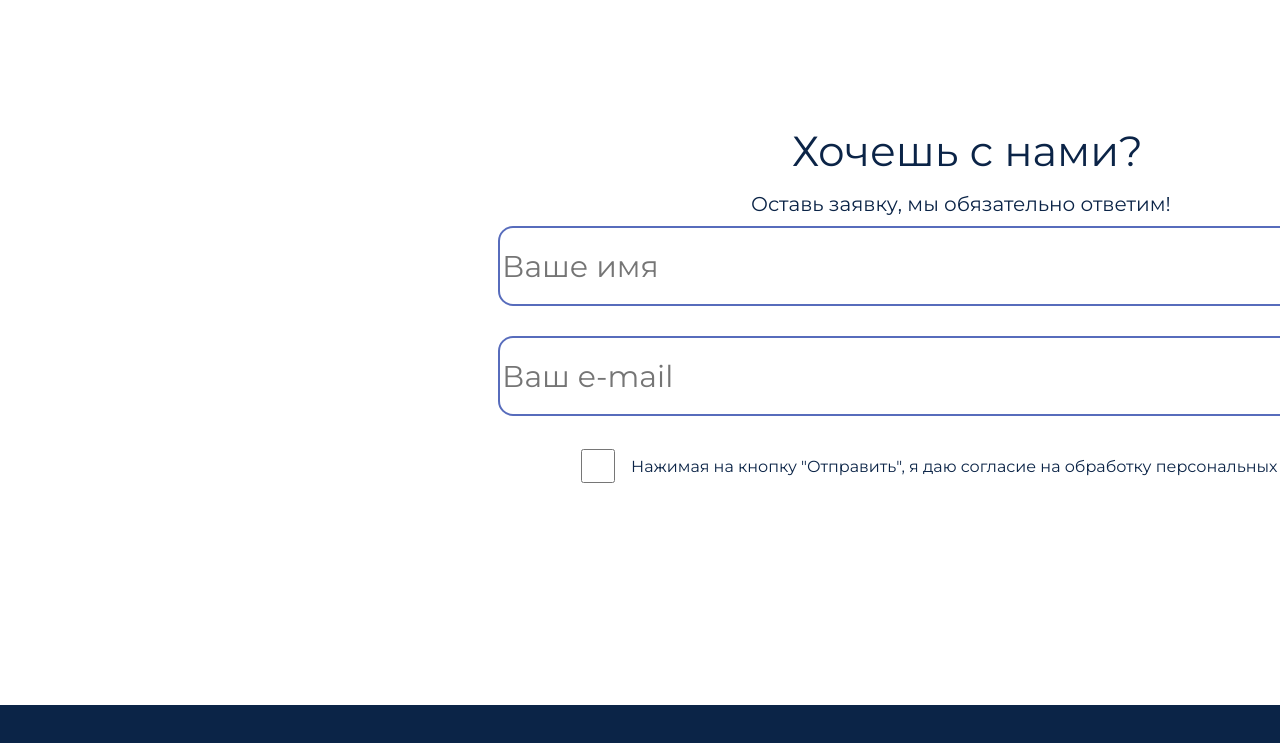
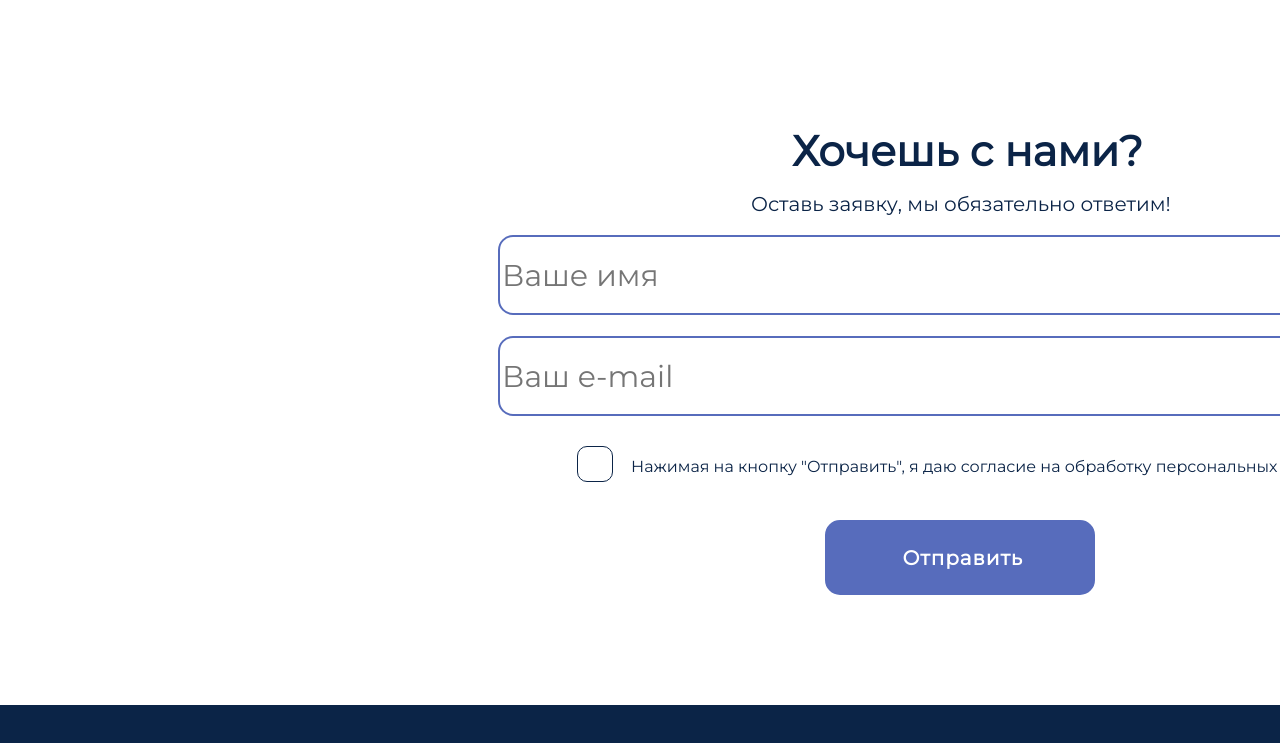
Before and after one commit to miramii-png/Jumanji, a plain HTML site: page main/index.html in a window 1280 px wide. Shown: the part 2320-3063 px from the top of the page. Drawn offline with nearby package versions, Linux system fonts and the light colour scheme.

Commit message:
Исправил и доделал index (свою часть)

```diff
--- a/main/css.css
+++ b/main/index.css
@@ -136,7 +136,7 @@ top: 2411px;
 
 font-family: 'Montserrat';
 font-style: normal;
-font-weight: 500;
+font-weight: 600;
 font-size: 42px;
 line-height: 51px;
 
@@ -184,7 +184,7 @@ position: absolute;
 width: 925px;
 height: 80px;
 left: 498px;
-top: 2546px;
+top: 2555px;
 
 background: #FFFFFF;
 border: 2px solid #576CBC;
@@ -219,18 +219,9 @@ line-height: 37px;
 color: #BABABA;
 
 }
-  .checkbox{
-    box-sizing: border-box;
 
-position: absolute;
-width: 34px;
-height: 34px;
-left: 577px;
-top: 2766px;
 
-border: 1px solid #0B2447;
-border-radius: 10px;
-  }
+
 
 
 
--- a/main/index.html
+++ b/main/index.html
@@ -5,9 +5,68 @@
     <meta http-equiv="X-UA-Compatible" content="IE=edge">
     <meta name="viewport" content="width=device-width, initial-scale=1.0">
     <title>Вокруг света</title>
-    <link rel="stylesheet" href="css.css">
+    <link rel="stylesheet" href="index.css">
     <link href='https://fonts.googleapis.com/css?family=Montserrat' rel='stylesheet'>
     <script src="http://ajax.googleapis.com/ajax/libs/jquery/1.7.1/jquery.min.js"></script>
+    <style>
+      .checkbox-container input[type="checkbox"] {
+        display: none;
+    }
+
+    .checkbox-container label {
+        position: absolute;
+        display: inline-block;
+        width: 34px;
+        height: 34px;
+        left: 577px;
+        top: 2766px;
+        border: 1px solid #0B2447;
+        border-radius: 10px; /* Уменьшение радиуса скругления */
+        cursor: pointer;
+    }
+
+    .checkbox-container input[type="checkbox"]:checked + label::before {
+        content: "";
+        position: absolute;
+        top: 50%;
+        left: 50%;
+        transform: translate(-50%, -50%);
+        width: 60%;
+        height: 60%;
+        border-radius: 5px;
+        background-color: #0B2447;
+    }
+
+    .submit-button {
+        box-sizing: border-box;
+        position: absolute;
+        width: 270px;
+        height: 75px;
+        left: 825px;
+        top: 2840px;
+        background: #576CBC;
+        border: 2px solid #576CBC;
+        border-radius: 15px;
+        cursor: pointer;
+    }
+
+    .submit-button-text {
+        position: absolute;
+        width: 115px;
+        height: 30px; /* Установите подходящую высоту */
+        top: 50%;
+        left: 50%;
+        transform: translate(-50%, -50%);
+        font-family: 'Montserrat', sans-serif;
+        font-style: normal;
+        font-weight: 600;
+        font-size: 20px;
+        line-height: 30px; /* Установите подходящую высоту */
+        text-align: center;
+        color: #FFFFFF;
+        letter-spacing: 1px;
+    }
+  </style>
   </head>
 <body>
   <!--ВАНИНА ЗАЛУПА-->
@@ -121,16 +180,20 @@
         });
       </script>
       <!--конец томаса-->
-<div>
-  <h2 class="vopros" >Хочешь с нами?</h2>
+      <div class="checkbox-container">
+        <h2 class="vopros">Хочешь с нами?</h2>
         <h3 class="vopros1">Оставь заявку, мы обязательно ответим!</h3>
         <h4 class="soglasie">Нажимая на кнопку "Отправить", я даю согласие на обработку персональных данных</h4>
-</div>
         <form>
             <input class="polevvoda" type="text" id="name" placeholder="Ваше имя">
             <input class="polevvoda1" type="text" id="name1" placeholder="Ваш e-mail">
             <input class="checkbox" type="checkbox" id="politics" onclick="check();" value="" autocomplete="off"/>
+            <label for="politics"></label>
         </form>
+        <button class="submit-button">
+          <span class="submit-button-text">Отправить</span>
+      </button>
+    </div>
 
 
 
```
Lines whose indentation alone changed are shown as unchanged.
